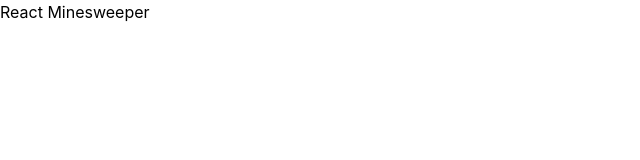
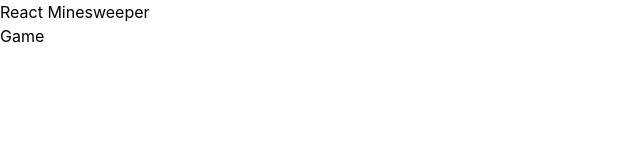
Before and after one commit to AndrejStojkovic/reactsweeper, a React (Create React App) app: page / in a window 1280 px wide. Shown: the top 160 px of the page, without its empty margins (0-640 px from the left). Built offline with nearby package versions, Linux system fonts and the light colour scheme; the HTML template or start-up script is replaced by a standard one.

Commit message:
Components setup

```diff
--- a/src/App.tsx
+++ b/src/App.tsx
@@ -1,9 +1,12 @@
 import React from 'react';
+import Game from './components/Game';
 
 function App() {
   return (
-    <div className="App">
+    <div className='App'>
       React Minesweeper
+
+      <Game />
     </div>
   );
 }
--- /dev/null
+++ b/src/components/Board.tsx
@@ -0,0 +1,9 @@
+import React from 'react';
+
+const Board = () => {
+  return (
+    <div>Board</div>
+  )
+}
+
+export default Board;
--- /dev/null
+++ b/src/components/Cell.tsx
@@ -0,0 +1,9 @@
+import React from 'react';
+
+const Cell = () => {
+  return (
+    <div>Cell</div>
+  )
+}
+
+export default Cell;
--- /dev/null
+++ b/src/components/FlagCounter.tsx
@@ -0,0 +1,9 @@
+import React from 'react';
+
+const FlagCounter = () => {
+  return (
+    <div>FlagCounter</div>
+  )
+}
+
+export default FlagCounter;
--- /dev/null
+++ b/src/components/Game.tsx
@@ -0,0 +1,9 @@
+import React from 'react';
+
+const Game = () => {
+  return (
+    <div>Game</div>
+  )
+}
+
+export default Game;
--- /dev/null
+++ b/src/components/Timer.tsx
@@ -0,0 +1,9 @@
+import React from 'react';
+
+const Timer = () => {
+  return (
+    <div>Timer</div>
+  )
+}
+
+export default Timer;
```
